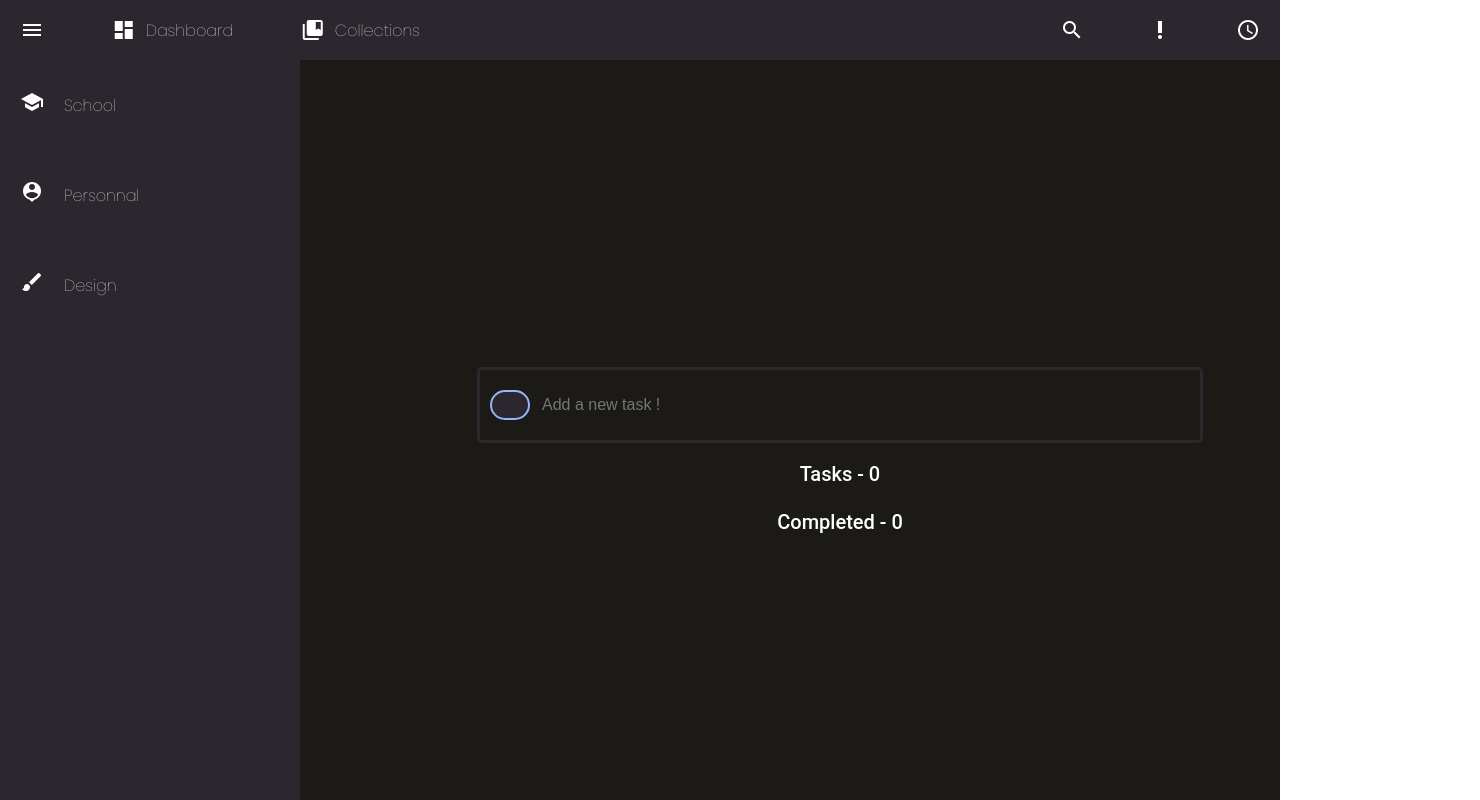
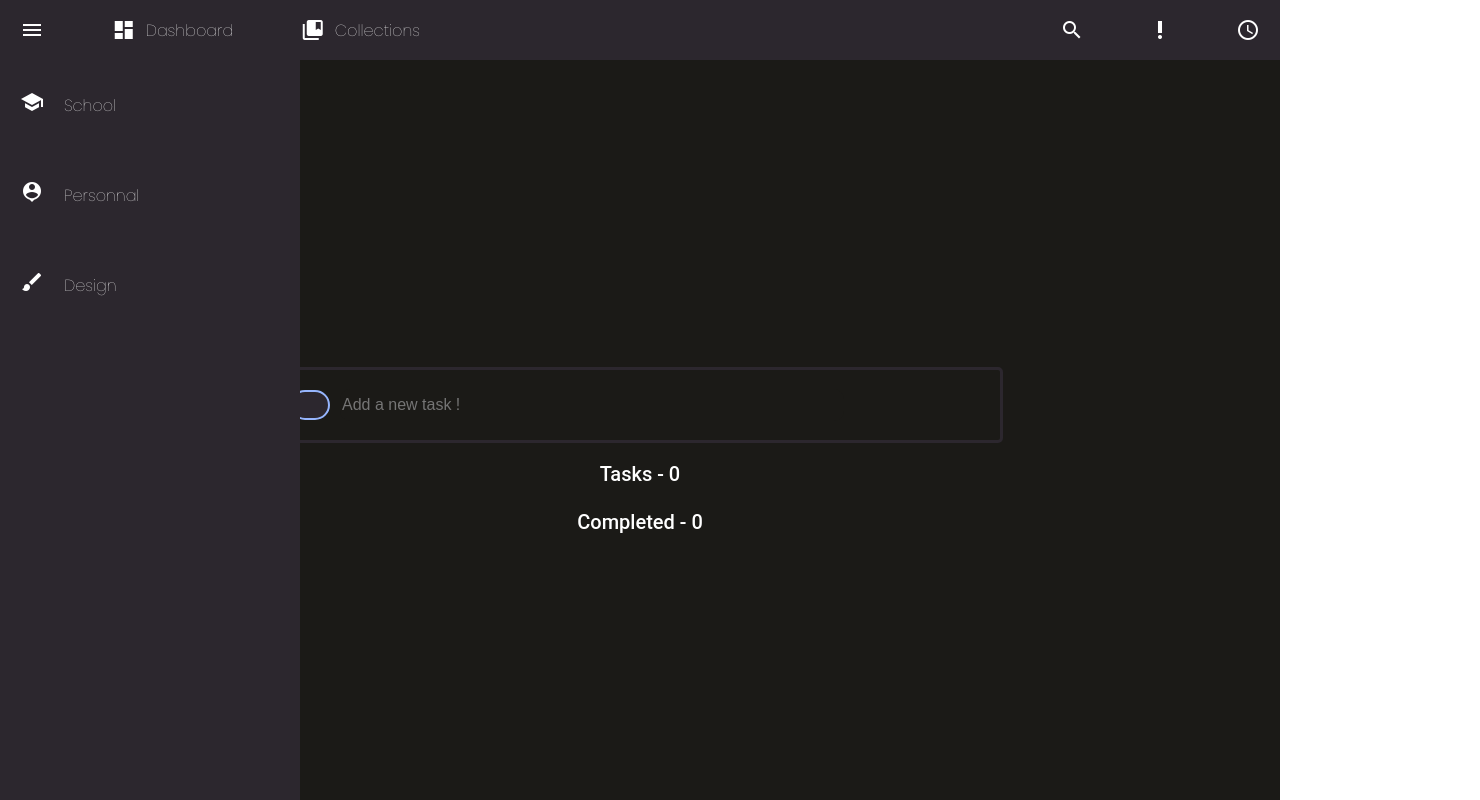
Before and after one commit to mehdiKnn/angular-todolist, an Angular app: page / in a window 1280 px wide. Shown: the top 800 px of the page, 1480 px wide, since content can reach past the window. Built offline with nearby package versions, Linux system fonts and the light colour scheme.

Commit message:
fix: css of amelie

```diff
--- a/src/app/app.component.scss
+++ b/src/app/app.component.scss
@@ -52,8 +52,7 @@
 
 
 #container {
-    position: relative;
-    left: 200px;
+
     width: 1280px;
     @include flex;
     .addTask {
```
